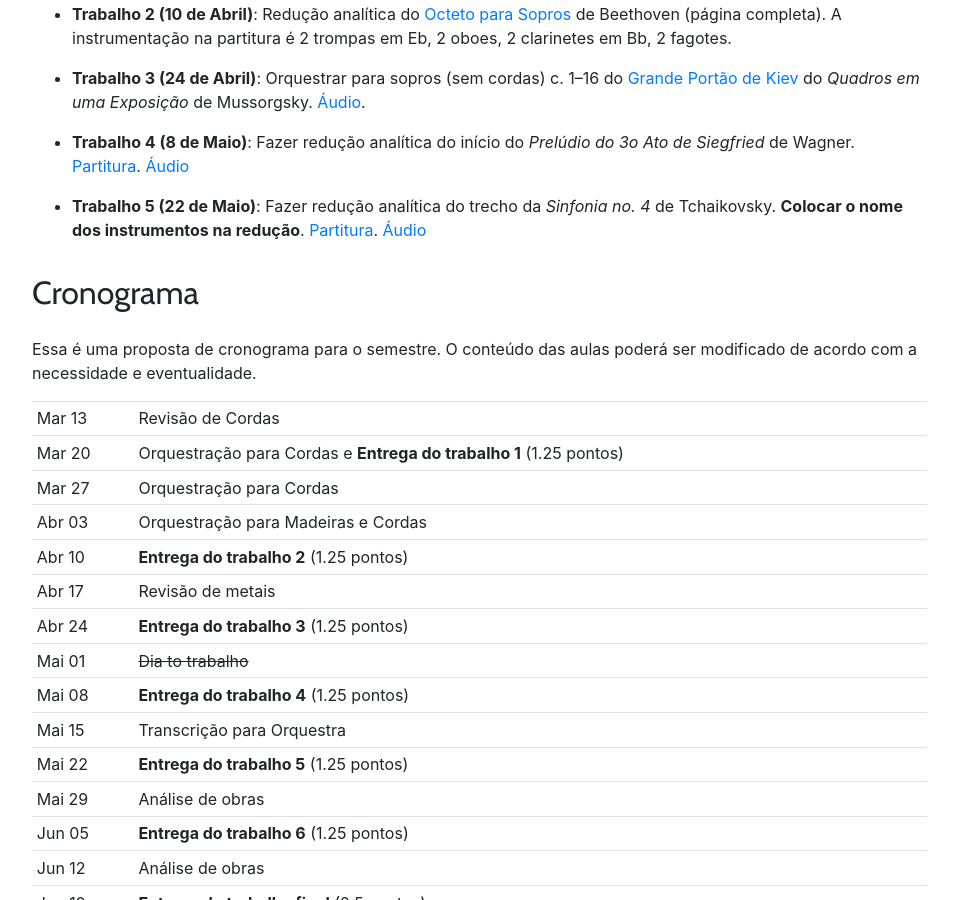
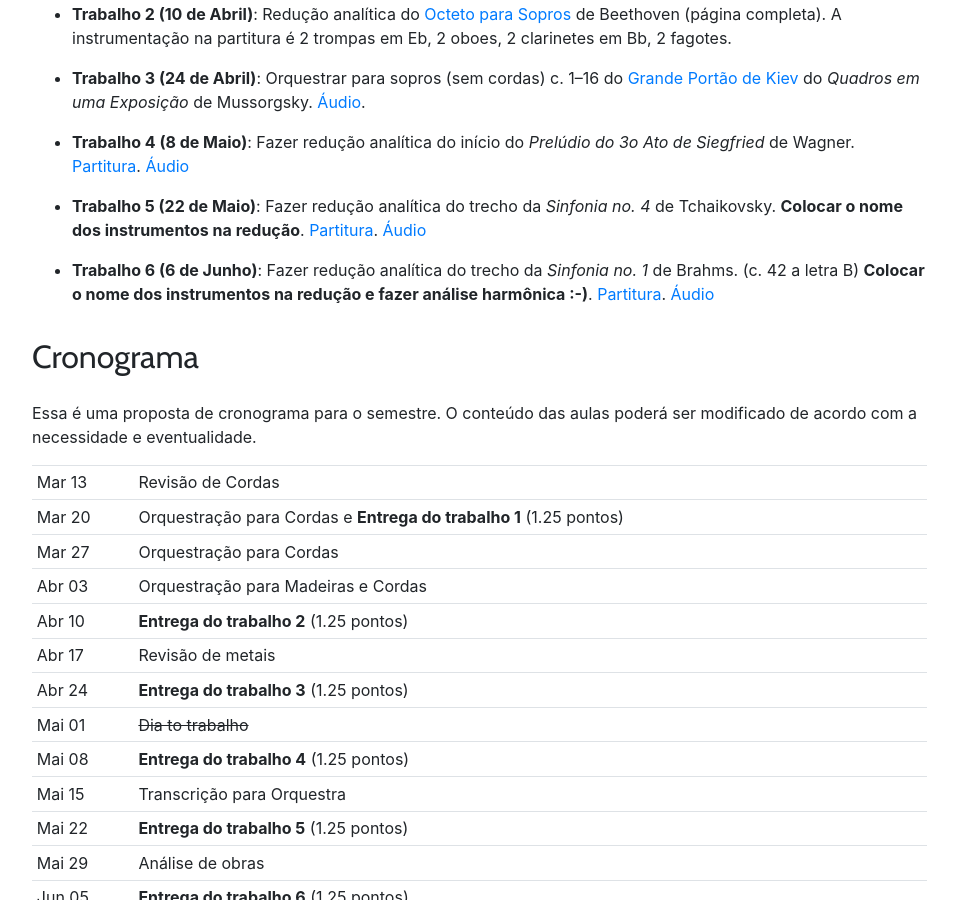
Before and after one commit to kroger/genosmus, a Jekyll site: the page built from _pedro/musa86.md, in a window 1280 px wide and 900 px high, scrolled down 658 px. Shown: the whole window, without its empty margins (68-1026 px from the left). Built offline with Jekyll 4.4.1, drawn with Linux system fonts in a browser that asks for light colours.

Commit message:
Novo trabalho orquestração

```diff
--- a/_pedro/musa86.md
+++ b/_pedro/musa86.md
@@ -35,9 +35,11 @@ do _Prelúdio do 3o Ato de Siegfried_ de Wagner. [Partitura][8]. [Áudio][9]
 - **Trabalho 5 (22 de Maio)**: Fazer redução analítica do trecho da
 _Sinfonia no. 4_ de Tchaikovsky. **Colocar o nome dos instrumentos na redução**. [Partitura][10]. [Áudio][11]
 
+
+- **Trabalho 6 (6 de Junho)**: Fazer redução analítica do trecho da _Sinfonia no. 1_ de Brahms. (c. 42 a letra B) **Colocar o nome dos instrumentos na redução e fazer análise harmônica :-)**. [Partitura][12]. [Áudio][13]
+
+
 <!---
-
-- **Trabalho 6 (6 de Junho)**: Fazer redução analítica do trecho da _Sinfonia no. 1_ de Brahms. (c. 42 a letra B) **Colocar o nome dos instrumentos na redução**. [Partitura][12]. [Áudio][13]
 
 - **Trabalho Final (19 de Junho)**: Valor 2.5 pontos. Fazer redução analítica do trecho do _Tombeau de Couperin_ de Ravel (até o número 4 de ensaio, página 5) e comparar com versão de piano em pequeno relatório escrito. **Colocar o nome dos instrumentos na redução**. [Partitura Orquestra][14]. [Áudio][15]. [Partitura Piano][16]. [Áudio Piano][17]
 
```
